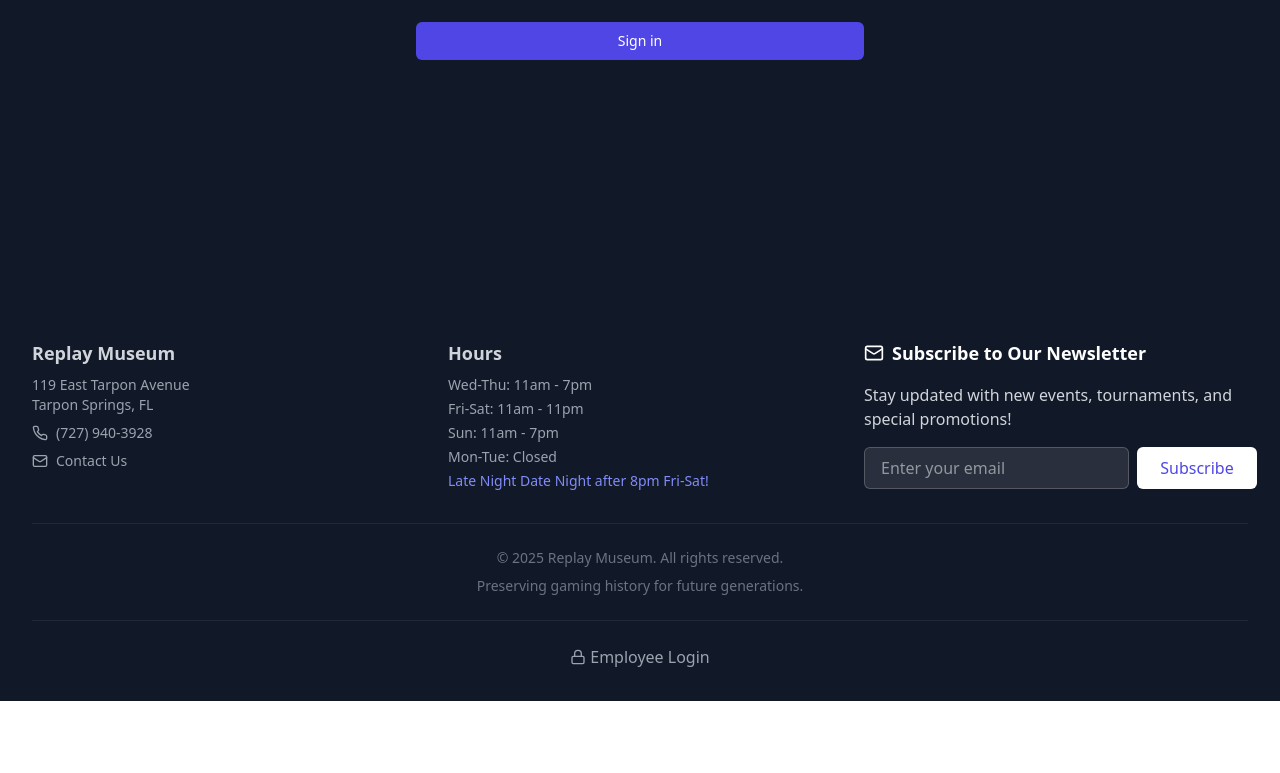
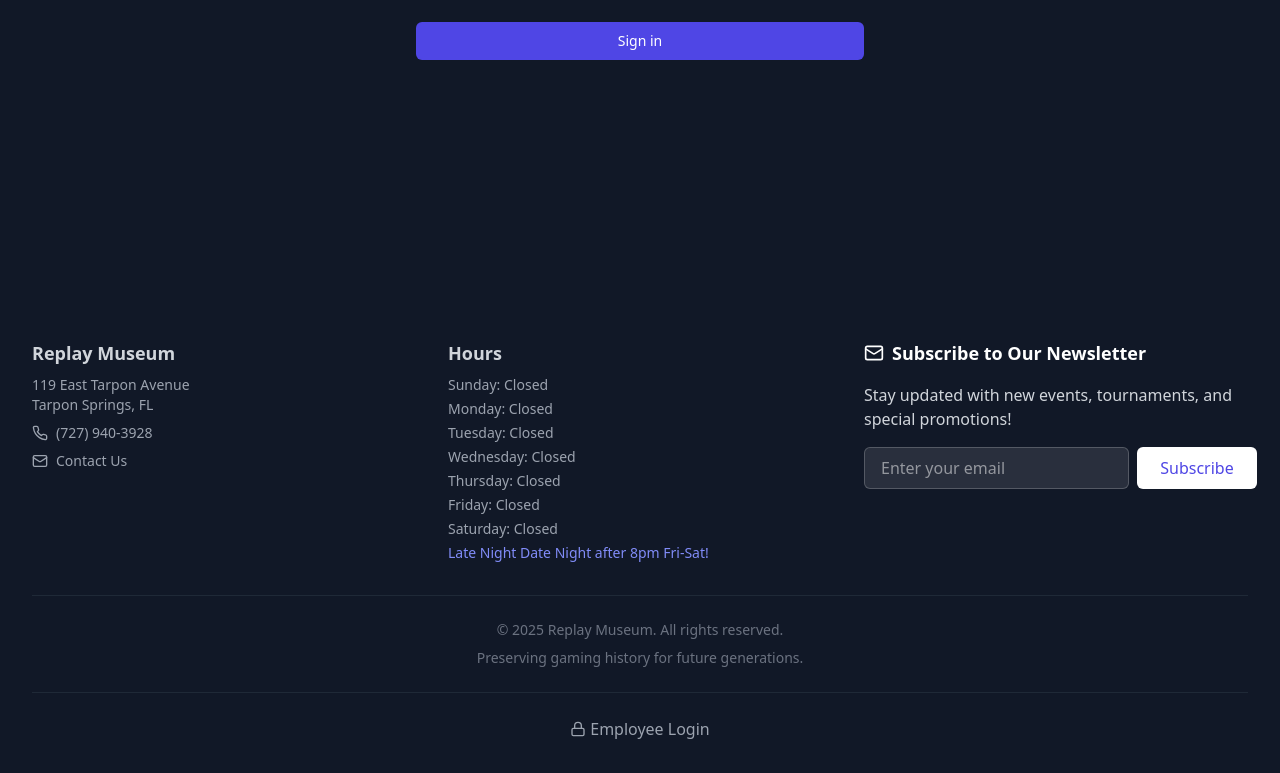
Before and after one commit to sposloerig/freeplay-florida-manager, a React (Vite) app: page /login in a window 1280 px wide. Shown: the part 573-1346 px from the top of the page. Before the commit the page ends 1274 px from the top, so only its background shows below. Built offline with nearby package versions, Linux system fonts and the light colour scheme; no server answers; the database is empty.

Commit message:
Update business hours display to match database

```diff
--- a/src/components/Footer.tsx
+++ b/src/components/Footer.tsx
@@ -1,6 +1,7 @@
 import React from 'react';
 import { Link } from 'react-router-dom';
 import { useAuth } from '../context/AuthContext';
+import { useBusinessHours } from '../context/BusinessHoursContext';
 import NewsletterSignup from './NewsletterSignup';
 import {
   Mail,
@@ -19,6 +20,22 @@ import {
 const Footer: React.FC = () => {
   const currentYear = new Date().getFullYear();
   const { user, signOut } = useAuth();
+  const { regularHours, isOpen } = useBusinessHours();
+
+  // Format hours for display
+  const formatHours = (time: string) => {
+    const [hours, minutes] = time.split(':');
+    const hour = parseInt(hours);
+    const ampm = hour >= 12 ? 'pm' : 'am';
+    const displayHour = hour % 12 || 12;
+    return `${displayHour}${minutes !== '00' ? ':' + minutes : ''}${ampm}`;
+  };
+
+  const getDisplayHours = (dayOfWeek: number) => {
+    const hours = regularHours.find(h => h.dayOfWeek === dayOfWeek);
+    if (!hours || hours.isClosed) return 'Closed';
+    return `${formatHours(hours.openTime)} - ${formatHours(hours.closeTime)}`;
+  };
 
   return (
     <footer className="bg-gray-900 text-gray-300">
@@ -56,10 +73,13 @@ const Footer: React.FC = () => {
           <div>
             <h3 className="text-lg font-bold mb-2">Hours</h3>
             <ul className="text-sm text-gray-400 space-y-1">
-              <li>Wed-Thu: 11am - 7pm</li>
-              <li>Fri-Sat: 11am - 11pm</li>
-              <li>Sun: 11am - 7pm</li>
-              <li>Mon-Tue: Closed</li>
+              <li>Sunday: {getDisplayHours(0)}</li>
+              <li>Monday: {getDisplayHours(1)}</li>
+              <li>Tuesday: {getDisplayHours(2)}</li>
+              <li>Wednesday: {getDisplayHours(3)}</li>
+              <li>Thursday: {getDisplayHours(4)}</li>
+              <li>Friday: {getDisplayHours(5)}</li>
+              <li>Saturday: {getDisplayHours(6)}</li>
               <li className="text-indigo-400 mt-2">Late Night Date Night after 8pm Fri-Sat!</li>
             </ul>
           </div>
```
